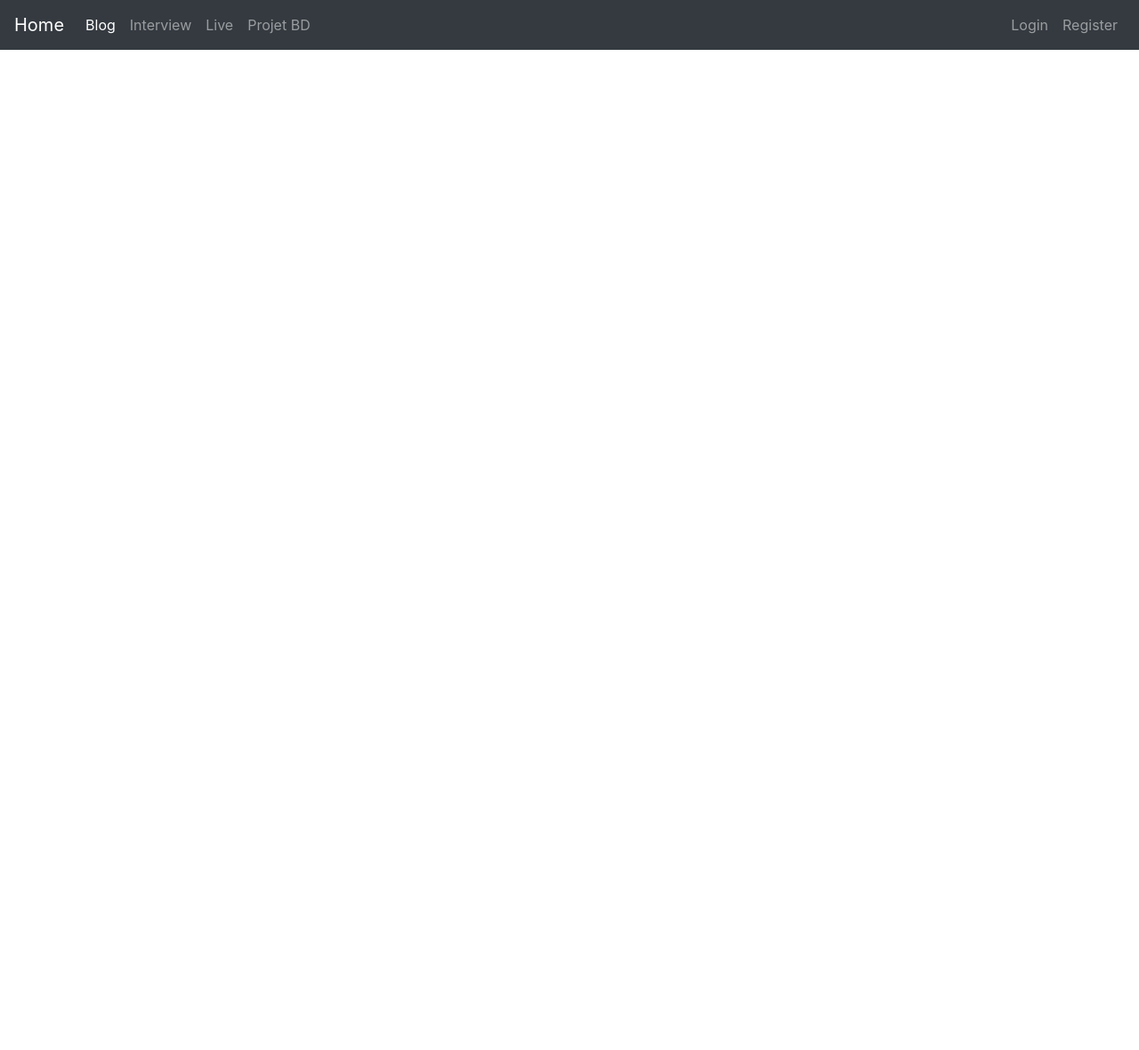
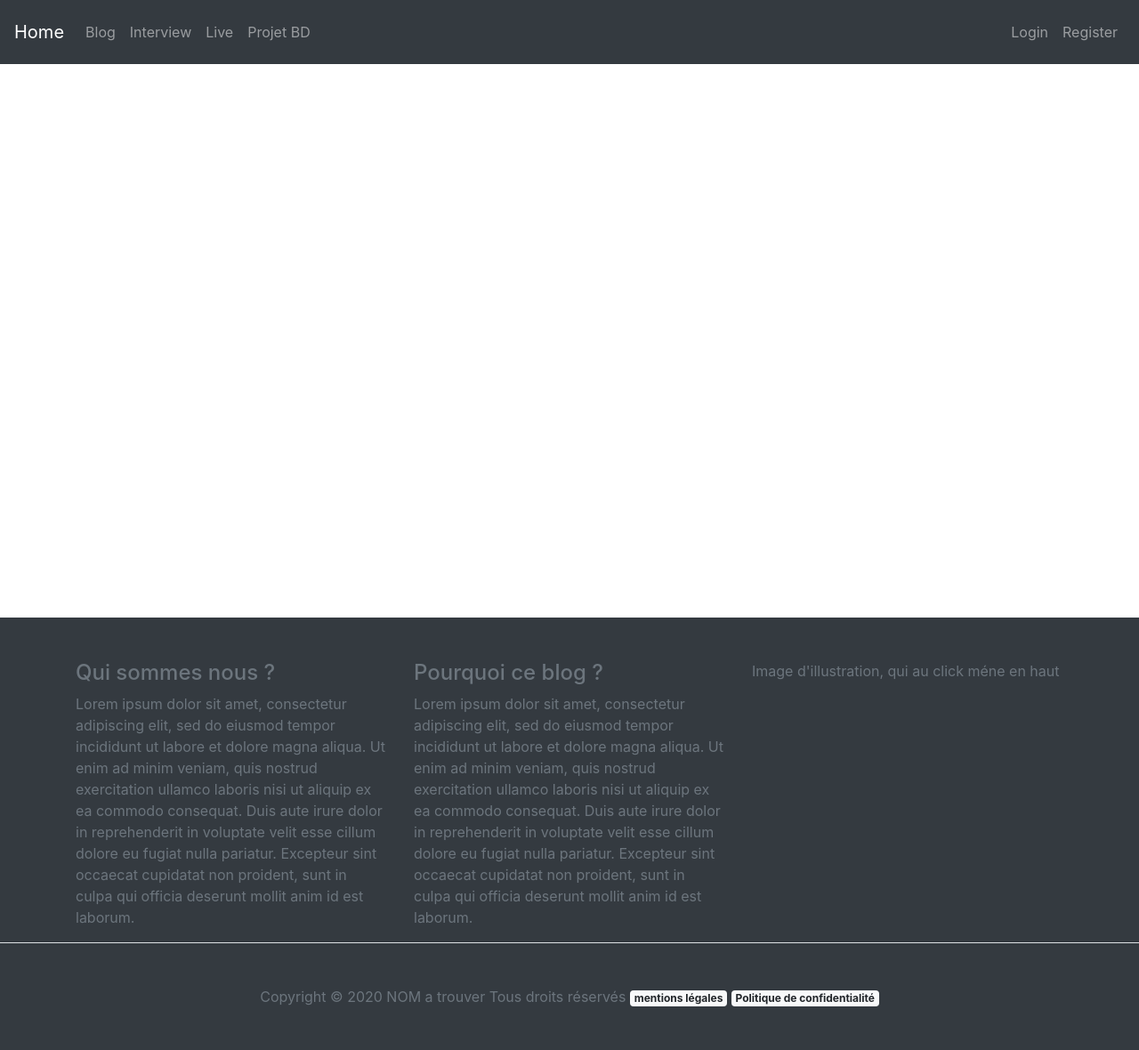
Before and after one commit to san-gi/libre, a Symfony app: template templates/bd/index.html.twig in a window 1280 px wide. Shown: the whole page at 89% size. Before the commit the page ends 56 px from the top, so only its background shows below. Run offline with Twig, Linux system fonts and the light colour scheme; the template is opened without the code that fills it, so the values that code supplies are empty; some libraries are stand-ins or nearby versions.

Commit message:
ça avance

```diff
--- a/assets/css/app.css
+++ b/assets/css/app.css
@@ -3,3 +3,6 @@
     overflow: auto;
     scroll-behavior: smooth;
 }
+body {
+    background-color: darkgrey;
+}
--- a/socket.js
+++ b/socket.js
@@ -9,9 +9,9 @@
         io.emit("addMessage", msg);
         console.log("addMessage" );
     })
-    socket.on("updateMessage", (nmsg, omsg) => {
-        io.emit("updateMessage", nmsg, omsg);
-        console.log("updateMessage" );
+    socket.on("updateMessage", (msg) => {
+        io.emit("updateMessage", msg);
+        console.log("updateMessage" +msg);
     })
     socket.on("deleteMessage", (msgs) => {
         io.emit("deleteMessage", msgs);
--- a/templates/base.html.twig
+++ b/templates/base.html.twig
@@ -12,7 +12,8 @@
 
 	</head>
 	<!-- CSS only -->
-	<link rel="stylesheet" href="https://stackpath.bootstrapcdn.com/bootstrap/4.5.0/css/bootstrap.min.css" integrity="sha384-9aIt2nRpC12Uk9gS9baDl411NQApFmC26EwAOH8WgZl5MYYxFfc+NcPb1dKGj7Sk" crossorigin="anonymous">
+	<link
+	rel="stylesheet" href="https://stackpath.bootstrapcdn.com/bootstrap/4.5.0/css/bootstrap.min.css" integrity="sha384-9aIt2nRpC12Uk9gS9baDl411NQApFmC26EwAOH8WgZl5MYYxFfc+NcPb1dKGj7Sk" crossorigin="anonymous">
 
 	<!-- JS, Popper.js, and jQuery -->
 	<script src="https://code.jquery.com/jquery-3.5.1.slim.min.js" integrity="sha384-DfXdz2htPH0lsSSs5nCTpuj/zy4C+OGpamoFVy38MVBnE+IbbVYUew+OrCXaRkfj" crossorigin="anonymous"></script>
@@ -20,17 +21,17 @@
 	<script src="https://stackpath.bootstrapcdn.com/bootstrap/4.5.0/js/bootstrap.min.js" integrity="sha384-OgVRvuATP1z7JjHLkuOU7Xw704+h835Lr+6QL9UvYjZE3Ipu6Tp75j7Bh/kR0JKI" crossorigin="anonymous"></script>
 
 	<body class="h-75">
-		<nav class="navbar navbar-expand-lg navbar-dark bg-dark">
+		<nav class="navbar navbar-expand navbar-dark bg-dark">
 			<a class="navbar-brand" href="/">Home</a>
 			<button class="navbar-toggler" type="button" data-toggle="collapse" data-target="#navbarNavAltMarkup" aria-controls="navbarNavAltMarkup" aria-expanded="false" aria-label="Toggle navigation">
 				<span class="navbar-toggler-icon"></span>
 			</button>
 			<div class="collapse navbar-collapse" id="navbarNavAltMarkup">
 				<div class="navbar-nav mr-auto">
-					<a class="nav-item nav-link active" href="/blog">Blog</a>
-					<a class="nav-item nav-link" href="/interview">Interview</a>
-					<a class="nav-item nav-link" href="/live">Live</a>
-					<a class="nav-item nav-link my-2 my-lg-0" href="/BD">Projet BD</a>
+					<a class="nav-item nav-link my-2" href="/blog">Blog</a>
+					<a class="nav-item nav-link my-2" href="/interview">Interview</a>
+					<a class="nav-item nav-link my-2" href="/live">Live</a>
+					<a class="nav-item nav-link my-2 " href="/BD">Projet BD</a>
 				</div>
 				<div class="navbar-nav">
 					{% if app.user %}
@@ -45,6 +46,30 @@
 			</div>
 		</nav>
 		{% block body %}{% endblock %}
+		<footer class="text-muted bg-dark">
+			<div class="container pt-5 my-3">
+				<div class="row">
+					<div class="col-sm">
+					<h4>Qui sommes nous ?</h4>
+						Lorem ipsum dolor sit amet, consectetur adipiscing elit, sed do eiusmod tempor incididunt ut labore et dolore magna aliqua. Ut enim ad minim veniam, quis nostrud exercitation ullamco laboris nisi ut aliquip ex ea commodo consequat. Duis aute irure dolor in reprehenderit in voluptate velit esse cillum dolore eu fugiat nulla pariatur. Excepteur sint occaecat cupidatat non proident, sunt in culpa qui officia deserunt mollit anim id est laborum.
+					</div>
+					<div class="col-sm">
+					<h4>Pourquoi ce blog ?</h4>
+						Lorem ipsum dolor sit amet, consectetur adipiscing elit, sed do eiusmod tempor incididunt ut labore et dolore magna aliqua. Ut enim ad minim veniam, quis nostrud exercitation ullamco laboris nisi ut aliquip ex ea commodo consequat. Duis aute irure dolor in reprehenderit in voluptate velit esse cillum dolore eu fugiat nulla pariatur. Excepteur sint occaecat cupidatat non proident, sunt in culpa qui officia deserunt mollit anim id est laborum.
+					</div>
+					<div class="col-sm">
+						Image d'illustration, qui au click méne en haut
+					</div>
+				</div>
+
+
+			</div>
+			<div class="text-center pt-4 py-md-5 pt-md-5 border-top">Copyright © 2020 NOM a trouver Tous droits réservés
+				<a class="badge badge-light" href="/Mentions">mentions légales</a>
+				<a class="badge badge-light" href="confi">Politique de confidentialité</a>
+			</div>
+
+		</footer>
 		{% block javascripts %}
 			{{encore_entry_script_tags('app')}}
 		{% endblock %}
--- a/templates/live/index.html.twig
+++ b/templates/live/index.html.twig
@@ -1,8 +1,9 @@
 {% extends 'base.html.twig' %}
 
-{% block title %}Hello LiveController!{% endblock %}
+{% block title %}Hello LiveController!
+{% endblock %}
 
 {% block body %}
 
-<post-messages data-user="{{app.user ? app.user.id : 0 }}" class="h-100 d-inline-block w-25"></post-messages>
+		<post-messages data-user="{{app.user ? app.user.id : 0 }}" class="h-100 d-inline-block w-25"></post-messages>
 {% endblock %}
```
Also changed, not shown: assets/js/messages/hooks.js (+11 -2 lines), assets/js/messages/messages.jsx (+19 -13 lines), 1 other file.
